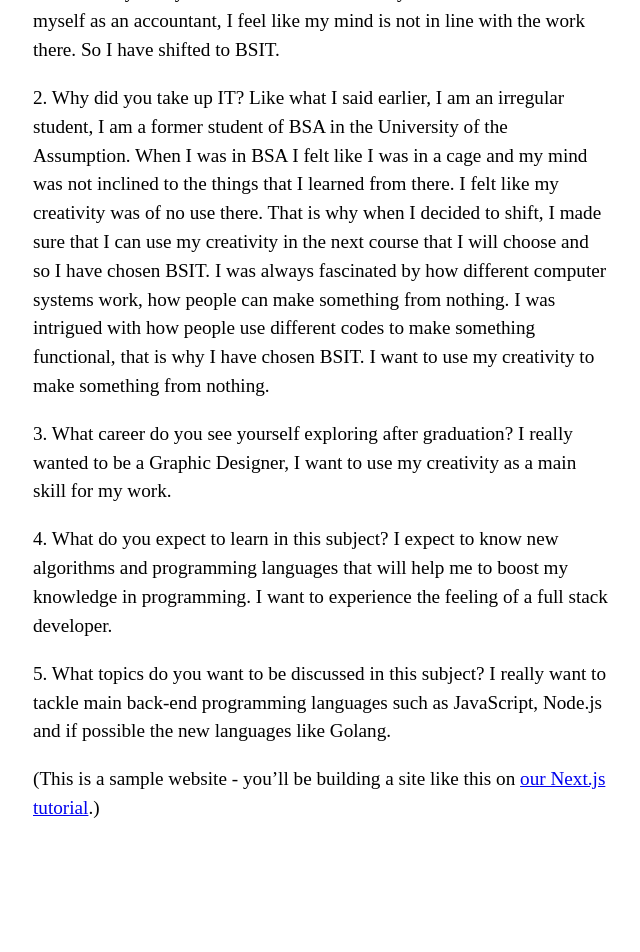
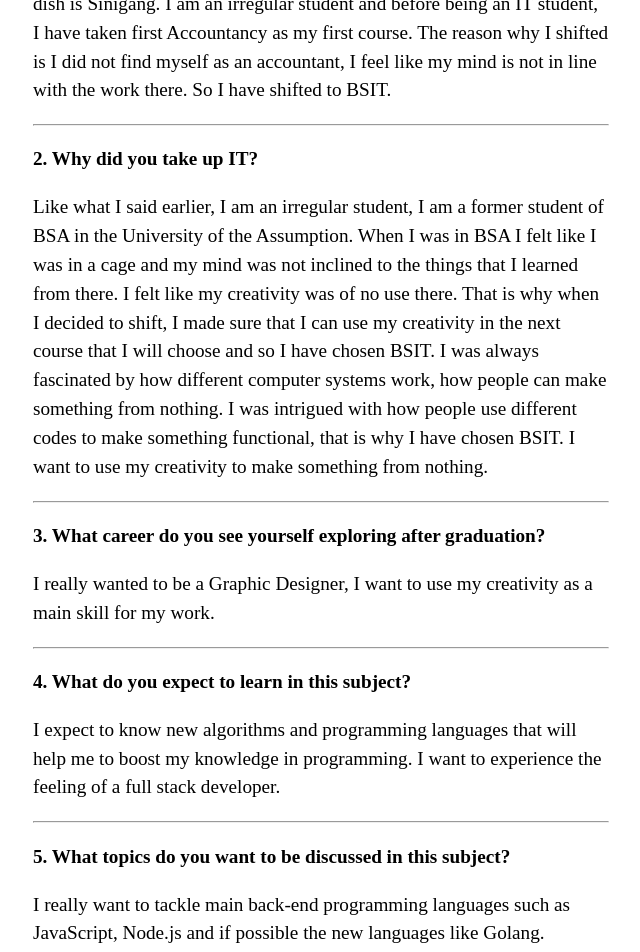
Before and after one commit to SeanMgcls/nextblogit3ath, a Next.js app: page / in a window 1280 px wide. Shown: the part 620-1572 px from the top of the page, without its empty margins (319-959 px from the left). Before the commit the page ends 1539 px from the top, so only its background shows below. Built offline with nearby package versions, Linux system fonts and the light colour scheme.

Commit message:
Updated the index.js in post folder

```diff
--- a/pages/index.js
+++ b/pages/index.js
@@ -10,28 +10,39 @@ export default function Home() {
       </Head>
       <section className={utilStyles.headingMd}>
         <p>Hello, My Name is Sean Glenn B. Magcalas, I am an 3rd year IT student</p>
-        <p>1.  Introduce yourself.  What are your hobbies, favourite music, favourite food, and other things you can tell me about yourself?
 
-My name is Sean Glenn B. Magcalas, I am 21 years old, and was born on November 30,2002, I am from San Nicolas, Santa Ana, Pampanga. I am inclined with artistic stuff, particularly visual arts and music. Music is a very important part of my life. It helps me explore different feelings and emotions, my favorite music style is rock and my favorite musician/band is The Beatles. I am also a big eater, I am not that picky and my favorite dish is Sinigang. I am an irregular student and before being an IT student, I have taken first Accountancy as my first course. The reason why I shifted is I did not find myself as an accountant, I feel like my mind is not in line with the work there. So I have shifted to BSIT.</p>
+      <hr></hr>
 
-<p>2.  Why did you take up IT?
+        <p><strong>1.  Introduce yourself.  What are your hobbies, favourite music, favourite food, and other things you can tell me about yourself?</strong></p>
 
-Like what I said earlier, I am an irregular student, I am a former student of BSA in the University of the Assumption. When I was in BSA I felt like I was in a cage and my mind was not inclined to the things that I learned from there. I felt like my creativity was of no use there. That is why when I decided to shift, I made sure that I can use my creativity in the next course that I will choose and so I have chosen BSIT. I was always fascinated by how different computer systems work, how people can make something from nothing. I was intrigued with how people use different codes to make something functional, that is why I have chosen BSIT. I want to use my creativity to make something from nothing.
+<p>My name is Sean Glenn B. Magcalas, I am 21 years old, and was born on November 30,2002, I am from San Nicolas, Santa Ana, Pampanga. I am inclined with artistic stuff, particularly visual arts and music. Music is a very important part of my life. It helps me explore different feelings and emotions, my favorite music style is rock and my favorite musician/band is The Beatles. I am also a big eater, I am not that picky and my favorite dish is Sinigang. I am an irregular student and before being an IT student, I have taken first Accountancy as my first course. The reason why I shifted is I did not find myself as an accountant, I feel like my mind is not in line with the work there. So I have shifted to BSIT.</p>
+
+<hr></hr>
+
+<p><strong>2.  Why did you take up IT?</strong></p>
+
+<p>Like what I said earlier, I am an irregular student, I am a former student of BSA in the University of the Assumption. When I was in BSA I felt like I was in a cage and my mind was not inclined to the things that I learned from there. I felt like my creativity was of no use there. That is why when I decided to shift, I made sure that I can use my creativity in the next course that I will choose and so I have chosen BSIT. I was always fascinated by how different computer systems work, how people can make something from nothing. I was intrigued with how people use different codes to make something functional, that is why I have chosen BSIT. I want to use my creativity to make something from nothing.
 </p>
-<p>
-3.  What career do you see yourself exploring after graduation?
 
-I really wanted to be a Graphic Designer, I want to use my creativity as a main skill for my work.
+
+<hr></hr>
+
+<p><strong>3.  What career do you see yourself exploring after graduation?</strong></p>
+
+
+<p>I really wanted to be a Graphic Designer, I want to use my creativity as a main skill for my work.
 </p>
-<p>
-4.  What do you expect to learn in this subject?
+<hr></hr>
+<p><strong>
+4.  What do you expect to learn in this subject?</strong></p>
 
-I expect to know new algorithms and programming languages that will help me to boost my knowledge in programming. I want to experience the feeling of a full stack developer.
+<p>I expect to know new algorithms and programming languages that will help me to boost my knowledge in programming. I want to experience the feeling of a full stack developer.
 </p>
-<p>
-5.  What topics do you want to be discussed in this subject?
+<hr></hr>
+<p><strong>
+5.  What topics do you want to be discussed in this subject?</strong></p>
 
-I really want to tackle main back-end programming languages such as JavaScript, Node.js and if possible the new languages like Golang.
+<p>I really want to tackle main back-end programming languages such as JavaScript, Node.js and if possible the new languages like Golang.
 </p>
         <p>
           (This is a sample website - you’ll be building a site like this on{' '}
```
Also changed, not shown: 1 other file (tests, documents, lock files or other folders).
